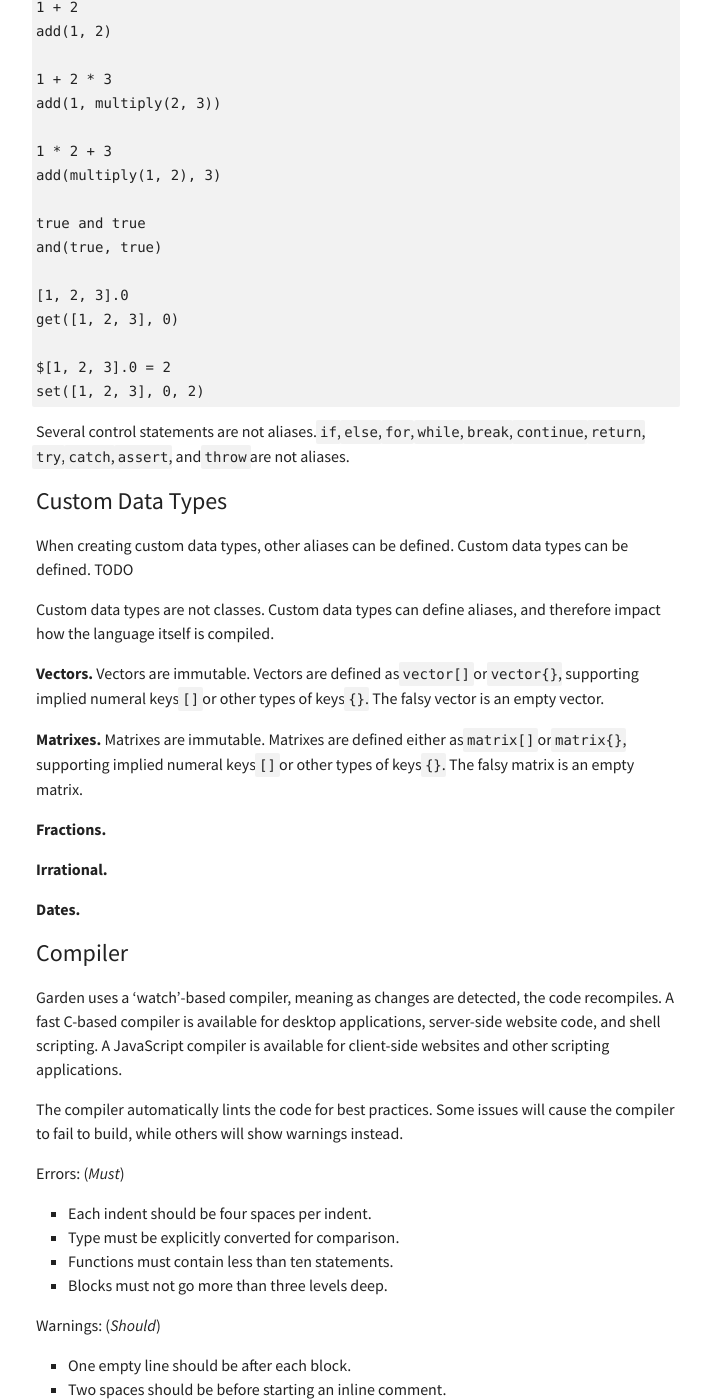
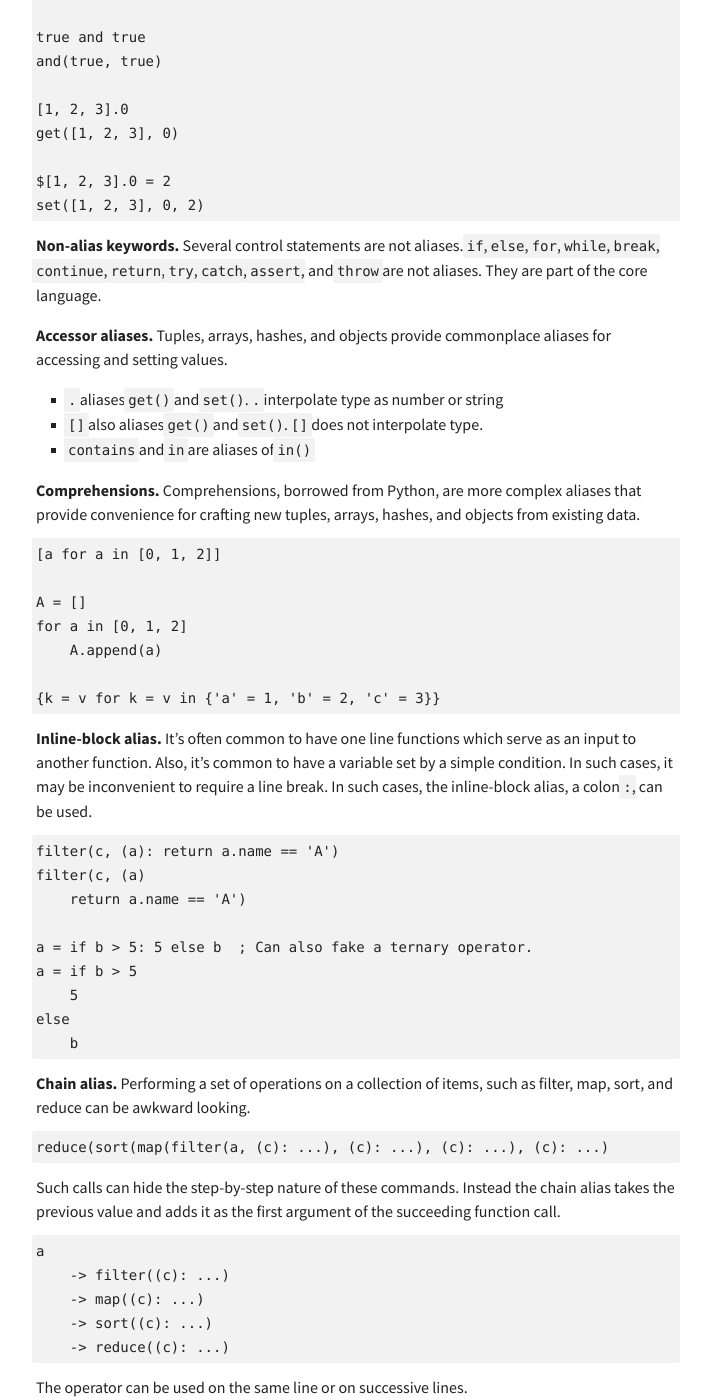
Before and after one commit to heiskr/heiskr.github.io, a Jekyll site: the page built from _posts/2014-06-24-garden.md, in a window 1280 px wide and 1400 px high, scrolled down 7882 px. Shown: the whole window, without its empty margins (284-995 px from the left). Built offline with Jekyll 4.4.1, drawn with Linux system fonts in a browser that asks for light colours; nearby versions of some CDN libraries; comment, search, counter and statistics services are not loaded; some of the changed text lies outside the part shown.

Commit message:
A few updates to Garden

```diff
--- a/_posts/2014-06-24-garden.md
+++ b/_posts/2014-06-24-garden.md
@@ -202,7 +199,7 @@
 
 Functions allow recursion.
 
-**Conditionals.** `if` statements do not convert type. If you try to compare two different types, you will get an error.
+**Conditionals.** `if` statements are a very familiar syntax.
 
     f = (a, b)
         if a is b
@@ -226,6 +223,8 @@
 A shorthand is also possible for assignment.
 
     c = if a is b then true else false
+
+Type must be explicitly converted for comparison. `if` statements do not convert type. If you try to compare two different types, you will get an error.
 
 **Loops.** Both `while` and `for` loops are available. `while` loops expect a boolean and a block.
 
@@ -272,7 +266,7 @@
 
 While being largely a functional language (with a few mutable data types), aliases give Garden a much more familiar syntax. Aliases are not required, the language can be fully used without touching a single alias.
 
-Unlike their functional equivalents, aliases do observe standard order of operations.
+**Common aliases.** Unlike their functional equivalents, aliases do observe standard order of operations.
 
 - `=` is an alias of `set()`
 - `+` is an alias of `add()` or `concat()`
@@ -320,24 +311,66 @@
     $[1, 2, 3].0 = 2
     set([1, 2, 3], 0, 2)
 
-Several control statements are not aliases. `if`, `else`, `for`, `while`, `break`, `continue`, `return`, `try`, `catch`, `assert`, and `throw` are not aliases.
+**Non-alias keywords.** Several control statements are not aliases. `if`, `else`, `for`, `while`, `break`, `continue`, `return`, `try`, `catch`, `assert`, and `throw` are not aliases. They are part of the core language.
+
+**Accessor aliases.** Tuples, arrays, hashes, and objects provide commonplace aliases for accessing and setting values.
+
+- `.` aliases `get()` and `set()`. `.` interpolate type as number or string
+- `[]` also aliases `get()` and `set()`. `[]` does not interpolate type.
+- `contains` and `in` are aliases of `in()`
+
+**Comprehensions.** Comprehensions, borrowed from Python, are more complex aliases that provide convenience for crafting new tuples, arrays, hashes, and objects from existing data.
+
+    [a for a in [0, 1, 2]]
+
+    A = []
+    for a in [0, 1, 2]
+        A.append(a)
+
+    {k = v for k = v in {'a' = 1, 'b' = 2, 'c' = 3}}
+
+**Inline-block alias.** It's often common to have one line functions which serve as an input to another function. Also, it's common to have a variable set by a simple condition. In such cases, it may be inconvenient to require a line break. In such cases, the inline-block alias, a colon `:`, can be used.
+
+    filter(c, (a): return a.name == 'A')
+    filter(c, (a)
+        return a.name == 'A')
+
+    a = if b > 5: 5 else b  ; Can also fake a ternary operator.
+    a = if b > 5
+        5
+    else
+        b
+
+**Chain alias.** Performing a set of operations on a collection of items, such as filter, map, sort, and reduce can be awkward looking.
+
+    reduce(sort(map(filter(a, (c): ...), (c): ...), (c): ...), (c): ...)
+
+Such calls can hide the step-by-step nature of these commands. Instead the chain alias takes the previous value and adds it as the first argument of the succeeding function call.
+
+    a
+        -> filter((c): ...)
+        -> map((c): ...)
+        -> sort((c): ...)
+        -> reduce((c): ...)
+
+The operator can be used on the same line or on successive lines.
 
 Custom Data Types
 -----------------
 
-When creating custom data types, other aliases can be defined. Custom data types can be defined. TODO
+When creating custom data types, other aliases can be defined. Custom data types can be defined. TODO: How do we create these?
 
 Custom data types are not classes. Custom data types can define aliases, and therefore impact how the language itself is compiled.
 
-**Vectors.** Vectors are immutable. Vectors are defined as `vector[]` or `vector{}`, supporting implied numeral keys `[]` or other types of keys `{}`. The falsy vector is an empty vector.
+**Vector.** Vectors are immutable. Vectors are defined as `vector[]` or `vector{}`, supporting implied numeral keys `[]` or other types of keys `{}`. The falsy vector is an empty vector.
 
-**Matrixes.** Matrixes are immutable. Matrixes are defined either as `matrix[]` or `matrix{}`, supporting implied numeral keys `[]` or other types of keys `{}`. The falsy matrix is an empty matrix.
+**Matrix.** Matrixes are immutable. Matrixes are defined either as `matrix[]` or `matrix{}`, supporting implied numeral keys `[]` or other types of keys `{}`. The falsy matrix is an empty matrix.
 
-**Fractions.**
+**Fraction.**
 
 **Irrational.**
 
-**Dates.**
+**Date.**
 
 Compiler
 --------
@@ -349,7 +382,6 @@
 Errors: (_Must_)
 
 - Each indent should be four spaces per indent.
-- Type must be explicitly converted for comparison.
 - Functions must contain less than ten statements.
 - Blocks must not go more than three levels deep.
 
@@ -379,6 +411,57 @@
 **Tuple.** length, get, slice, before, after, set, concat, join
 
 **Array.** Tuple methods, plus push, pop, shift, unshift, copy...
+
+Example Case: Object-Oriented Programming
+-----------------------------------------
+
+While Garden is largely a functional-ish language, it doesn't prevent some object-oriented programming style.
+
+Consider the following **non-Garden** code, which looks like a typical class in other languages.
+
+    ; This is not Garden code
+    printer = class  ; Garden does not ship with a class type
+        new = (props)
+            ; Add properties to instance
+        print = ()
+            console.print(this.name)  ; Garden has no context of the instance
+            return this.name
+
+Garden does allow storing function references on objects. However, those functions will not have any "context" of how they are called like in the previous non-example.
+
+    @ console
+
+    a = ${}
+    a.name = 'A'
+    a.print = (a):
+        console.print(a.name)
+        return a.name
+    a.print()  ; Has no context of `a`
+
+Methods, in the OOP sense, are not possible without an instance context. Garden also does not ship with a class data type. Instead, by clever use of the chain operator, we can create modules that act as classes.
+
+    ; First module acting as class, `printer`
+
+    @ object
+    @ console
+
+    new = (props)
+        return object.extend(${}, props)
+
+    print = (ins)
+        console.print(ins.name)
+        return ins.name
+
+    ; Another module
+
+    p = @ ./printer
+
+    a = p.new(${})
+    b = p.new(${})
+    a -> p.print()
+    b -> p.print()
+
+This isn't exactly object-oriented programming per say, but we gain a few advantages. As functions have no context, its very clear what the inputs are to the function. And because the functions don't belong to a specific object or class, we can reuse them directly without having to consider context as well. This process also forces us to do class-by-composition instead of class-by-inheritance.
 
 More TODOs
 ----------
```
Also changed, not shown: other parts of _posts/2014-06-24-garden.md (+1 -12 lines).
